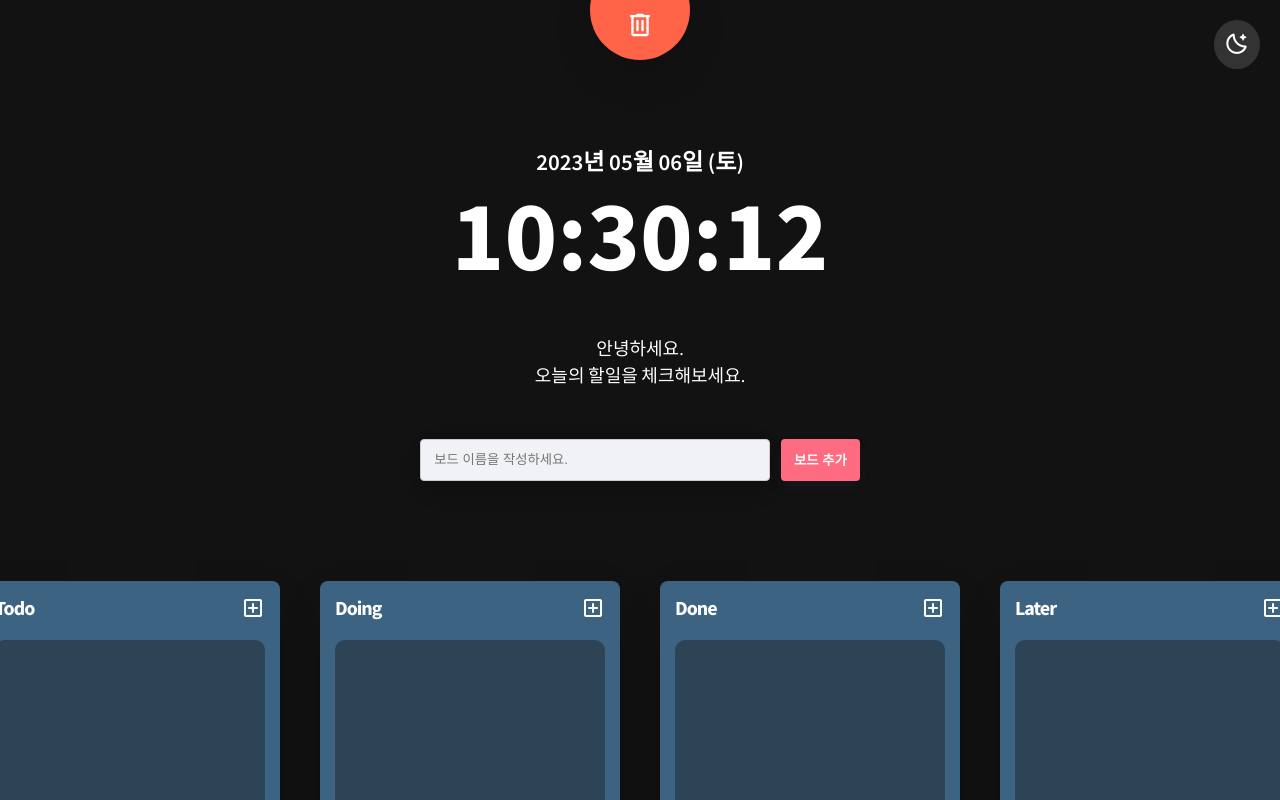
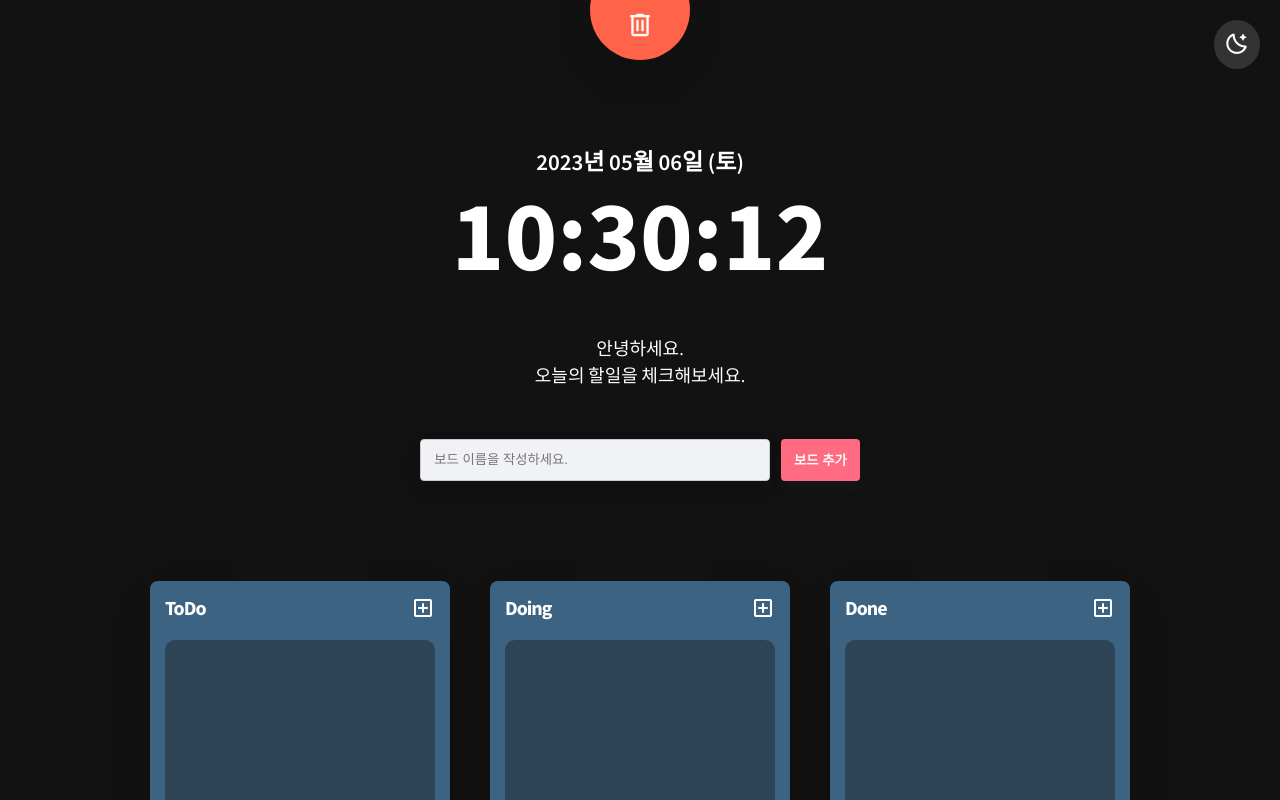
Before and after one commit to fbc93/time-rabbit-todo-app, a React (Create React App) app: page / in a window 1280 px wide. Built offline with nearby package versions, Linux system fonts and the light colour scheme.

Commit message:
Feat: 보드 4개 이하만 생성하기 작업 보드 데이터 제거 및 투두 1개로 합침

```diff
--- a/src/App.tsx
+++ b/src/App.tsx
@@ -80,6 +80,8 @@ function App() {
     saveToDos(toDos);
   }, [toDos]);
 
+  console.log("✅ Local Storage : ", toDos);
+
   return (
     <>
       <ThemeProvider theme={isDarkMode ? darkTheme : lightTheme}>
--- a/src/atoms.ts
+++ b/src/atoms.ts
@@ -13,12 +13,12 @@ export const darkMode = atom<boolean>({
   default: true
 });
 
+
 //디폴트 투두리스트
 const defaultToDos:ToDoState = {
-  Todo: [],
-  Doing: [],
-  Done: [],
-  Later: []
+  ToDo:[],
+  Doing:[],
+  Done:[]
 }
 
 //투두 정보 로컬 스토리지 저장
@@ -38,19 +38,6 @@ export const saveToDos = (toDos:ToDoState) => {
   localStorage.setItem(LOCAL_TODO, JSON.stringify(toDos));
 }
 
-
-//투두 보드
-export const boardState = atom<string[]>({
-  key:"board",
-  default: [
-   'Todo',
-   'Doing',
-   'Done',
-   'Later'
-  ]
-});
-
-
 //투두
 export const toDoState = atom<ToDoState>({
   key:"toDo",
--- a/src/components/body.tsx
+++ b/src/components/body.tsx
@@ -1,11 +1,11 @@
 import { DragDropContext, Droppable } from "react-beautiful-dnd";
 import { useRecoilState } from "recoil";
 import styled from "styled-components";
-import { boardState, toDoState } from "../atoms";
+import { toDoState } from "../atoms";
 import { DropResult } from "react-beautiful-dnd";
-import Board from "./board";
 import CreateBoardForm from "./createBoardForm";
 import BoardTrashCan from "./boardTrashcan";
+import Board from "./board";
 
 const Wrapper = styled.div`
   display:flex;
@@ -20,7 +20,6 @@ const BoardList = styled.div`
 
 const Body = () => {
 
-  const [boards, setBoards] = useRecoilState(boardState);
   const [toDos, setToDos] = useRecoilState(toDoState);
 
   const onDragEnd = ({ source, destination, draggableId, type }: DropResult) => {
@@ -28,27 +27,30 @@ const Body = () => {
     if (!destination) return;
 
     if (type === "boardList") {
-      setBoards((currentBoards) => {
-
-        const copyBoards = [...currentBoards];
-        copyBoards.splice(source.index, 1);
-        copyBoards.splice(destination.index, 0, draggableId)
-
-        return copyBoards;
-      });
+      const [boardName] = Object.keys(toDos);
+      console.log(boardName)
     }
 
+    // if (type === "boardList") {
+    //   setBoards((currentBoards) => {
 
+    //     const copyBoards = [...currentBoards];
+    //     copyBoards.splice(source.index, 1);
+    //     copyBoards.splice(destination.index, 0, draggableId)
 
-    //todo in same board
-    if (source.droppableId === destination.droppableId) {
+    //     return copyBoards;
+    //   });
+    // }
 
-    }
+    // //todo in same board
+    // if (source.droppableId === destination.droppableId) {
 
-    //todo in different board
-    if (source.droppableId !== destination.droppableId) {
+    // }
 
-    }
+    // //todo in different board
+    // if (source.droppableId !== destination.droppableId) {
+
+    // }
 
 
   };
@@ -66,13 +68,8 @@ const Body = () => {
           {(provided) => (
             <BoardList ref={provided.innerRef} {...provided.droppableProps}>
 
-              {boards.map((boardId, index) => (
-                <Board
-                  key={boardId}
-                  boardId={boardId}
-                  index={index}
-                  toDos={toDos[boardId]}
-                />
+              {Object.keys(toDos).map((boardId, index) => (
+                <Board boardId={boardId} index={index} toDos={toDos[boardId]} key={index} />
               ))}
 
               {provided.placeholder}
--- a/src/components/createBoardForm.tsx
+++ b/src/components/createBoardForm.tsx
@@ -1,4 +1,7 @@
+import { useForm } from "react-hook-form";
+import { useRecoilState } from "recoil";
 import styled from "styled-components";
+import { toDoState } from "../atoms";
 
 const CreateForm = styled.form`
   margin-bottom: 10em;
@@ -35,17 +38,45 @@ const CreateForm = styled.form`
     border-radius:0.3em;
     font-weight:bold;
     box-shadow: rgba(50, 50, 93, 0.25) 0px 6px 12px -2px, rgba(0, 0, 0, 0.3) 0px 3px 7px -3px;
+    &:disabled{
+      opacity:0.5;
+    }
     &:hover{
       background-color:#dc5b6f;
     }
   }
 `;
 
+interface FormData {
+  board: string;
+}
+
 const CreateBoardForm = () => {
+
+  const [toDos, setToDos] = useRecoilState(toDoState);
+  const { register, handleSubmit, setValue, watch, formState: { errors } } = useForm<FormData>();
+
+  const onValidData = ({ board }: FormData) => {
+
+    if (Object.keys(toDos).length >= 4) {
+      alert("보드는 최대 4개까지만 만들 수 있어요.\n남은 것을 지우고 새로 생성하세요.");
+    }
+
+    if (Object.keys(toDos).length <= 3) {
+      setToDos({ ...toDos, [board]: [] });
+    }
+
+    setValue("board", "");
+  }
+
   return (
-    <CreateForm>
-      <input type="text" placeholder="보드 이름을 작성하세요." />
-      <button>보드 추가</button>
+    <CreateForm onSubmit={handleSubmit(onValidData)}>
+      <input
+        {...register("board", { required: "보드 이름을 반드시 작성하여 추가하세요." })}
+        type="text"
+        placeholder={errors.board?.message ? errors.board?.message + "" : "보드 이름을 작성하세요."}
+      />
+      <button disabled={watch("board") === "" ? true : false}>보드 추가</button>
     </CreateForm>
   );
 }
```
